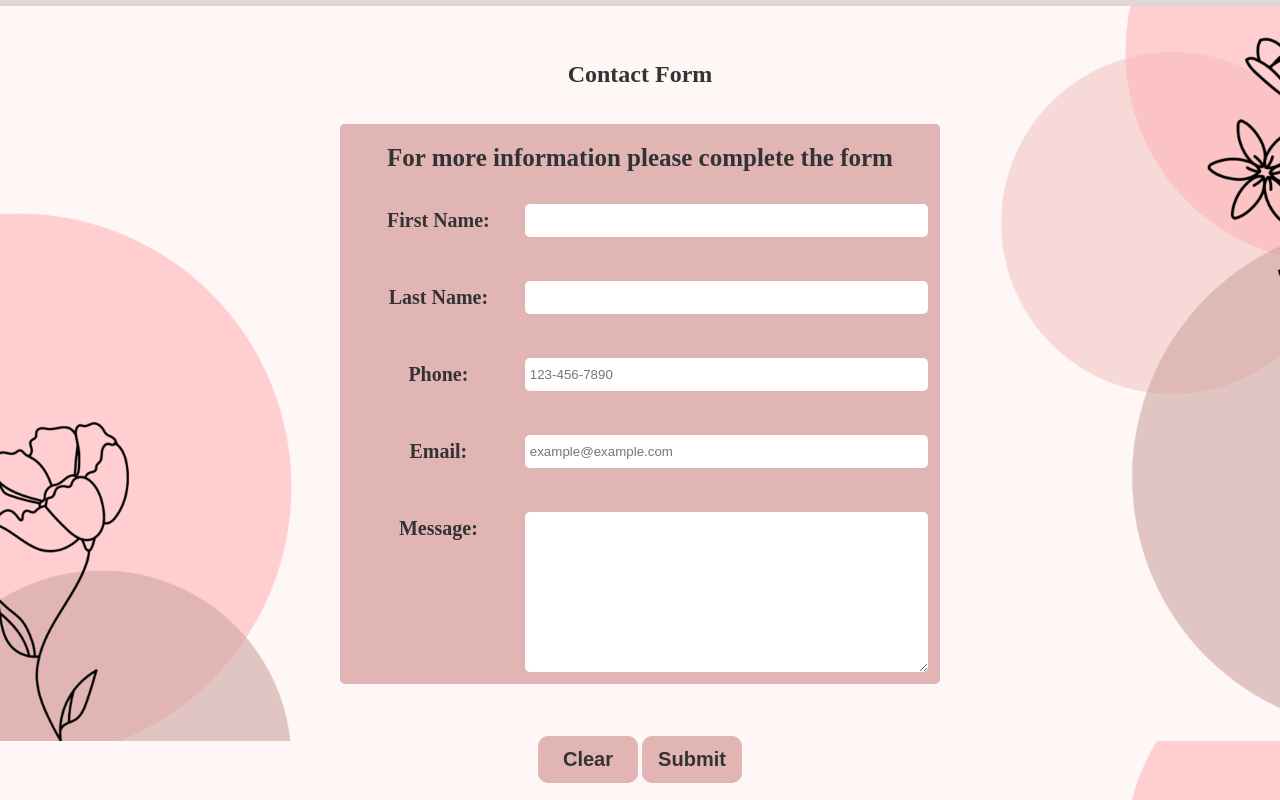
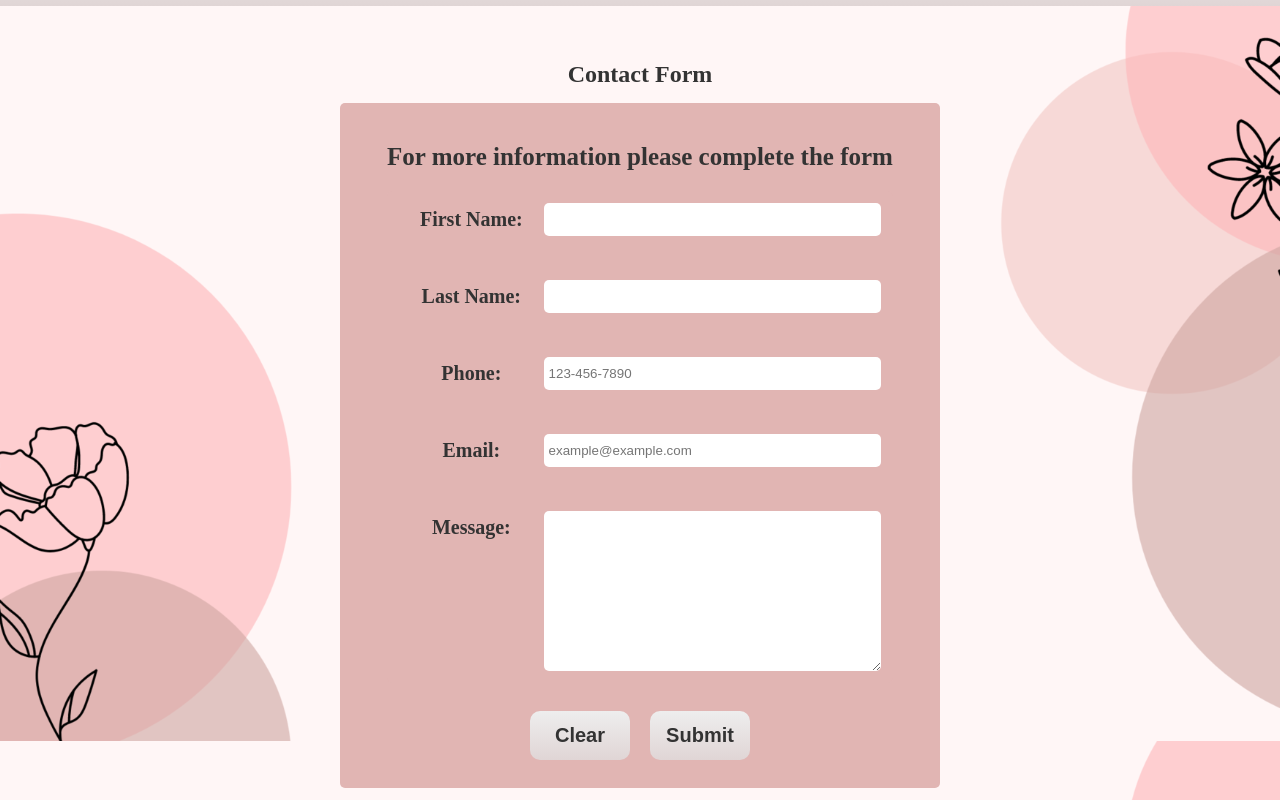
Before and after one commit to PameMartin/PameMartin.github.io, a plain HTML site: page contact.html in a window 1280 px wide. Shown: the part 59-859 px from the top of the page. Drawn offline with Linux system fonts and the light colour scheme; a web font is replaced by a local one.

Commit message:
New modifications to the contact form and the css

```diff
--- a/contact.html
+++ b/contact.html
@@ -32,11 +32,11 @@
     </nav>
     <main>
         <section>
-            <h1>Contact Form</h1>
-            <form method= "post" id="contact_form" action="#">
+            <h1 id="contact_form_h1">Contact Form</h1>
+            <form method= "post" id="contact_form" action="">
                 <fieldset>
+                    <legend>For more information please complete the form</legend>
                     <div class="form_container">
-                        <legend>For more information please complete the form</legend>
                         <div class="formfield">
                             <label for="fname" class="client">First Name:</label>
                             <input type="text" id="fname" name="fname" autofocus="autofocus">
--- a/style.css
+++ b/style.css
@@ -220,12 +220,14 @@ section{
     width: 600px;
     height: 70%;
     margin: 0 auto;
-    max-width: 100%;
+    background-color: #E1B5B3;
 }
 
 #contact_form fieldset{
-    padding: 1rem;
     border: none;
+}
+#contact_form_h1{
+    margin-bottom: 15px;
 }
 
 .formfield {
@@ -240,8 +242,6 @@ section{
 .form_container{
     background-color: #E1B5B3;
     border-radius: 5px;
-    width: 600px;
-    max-width: 100%;
 }
 .formfield label{
     padding: 5px;
@@ -262,14 +262,13 @@ form#contact_form fieldset legend{
     font-size: 25px;
     font-weight: bold;
     color: #333333;
-    background-color: #E1B5B3;
-    padding: 20px;
-    border-radius: 5px;
     text-align: center;
+    padding: 20px 0px;
 }
+
 form#contact_form fieldset button {
-    background-color: #E1B5B3;
-    padding: 12px;
+    background-image: linear-gradient(#eeeeee, #e0d5d5);
+    padding: 13px;
     border-radius: 10px;
     border: none;
     color: #333333;
@@ -277,8 +276,13 @@ form#contact_form fieldset button {
     font-weight: bold;
     width: 100px;
     cursor: pointer;
+    margin: 8px;
 }
 
+form#contact_form fieldset button:hover{
+    transform: scale(1.1);
+    transition: all 0.6s ease;
+}
 .error{
     color: #a82319;
     font-size: 15px;
```
